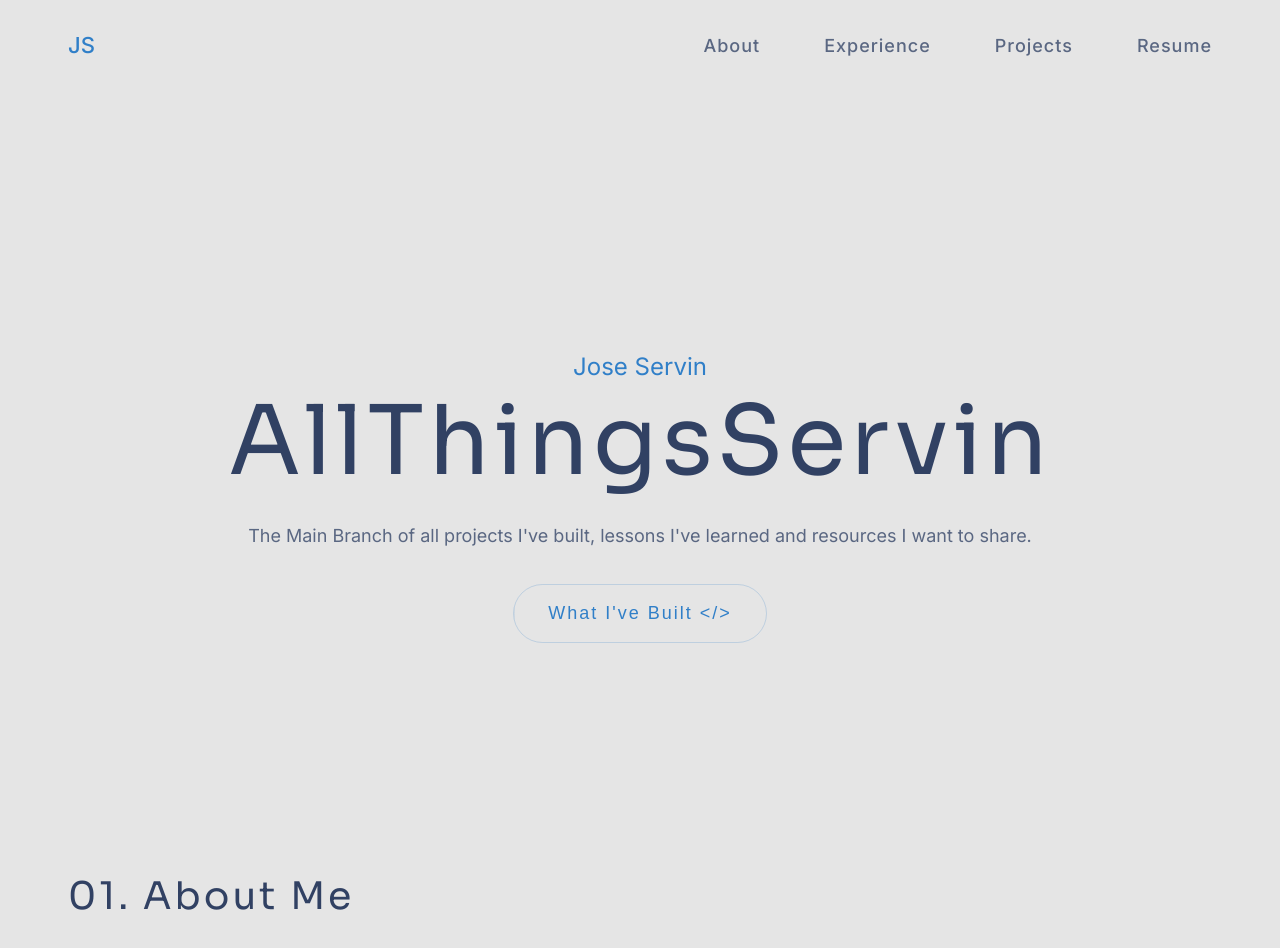
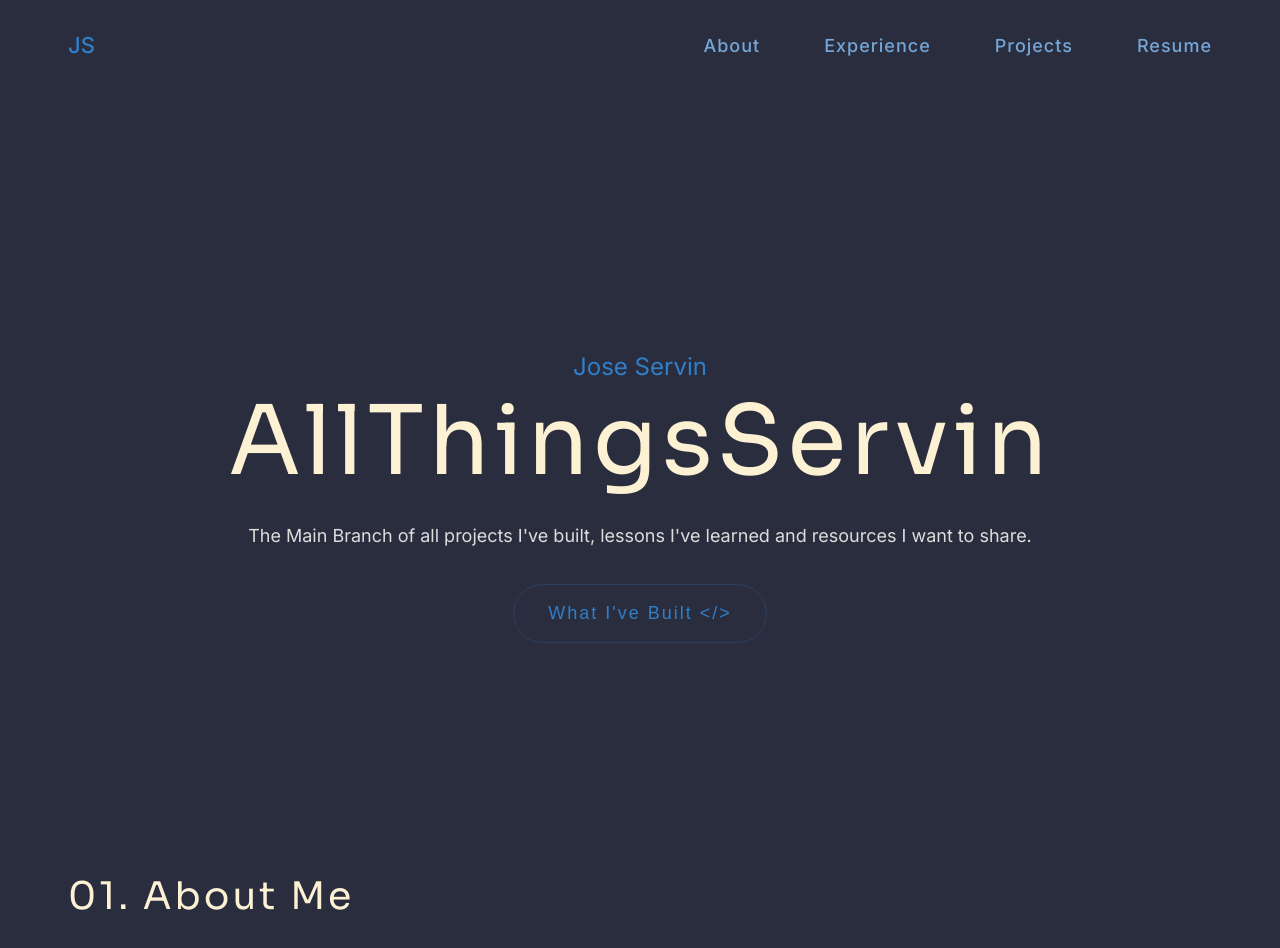
Before and after one commit to Jose-Servin/AllThingsServinV2, a plain HTML site: page index.html in a window 1280 px wide. Drawn offline with Linux system fonts and the light colour scheme.

Commit message:
testing new color pallet

```diff
--- a/styles.css
+++ b/styles.css
@@ -17,6 +17,7 @@ Light Blue: #3c6373
   --text-dark: #314163;
   --text-gray: #5a6782; /* #adbdcc */
   --text-white: #e5e5f7;
+  --text-light: #fdf1d4;
   --light-blue: #307fc8;
   --dark-blue: #0a2540;
   --bg-white: #ffffff;
@@ -52,7 +53,8 @@ html {
 body {
   font-family: var(--body-font);
   background-color: #e5e5e5;
-  color: var(--text-dark);
+  background-color: #2a2d3e;
+  color: var(--text-light);
   width: 100%;
   padding: var(--spacing-l) 0 0 0;
   display: flex;
@@ -219,6 +221,7 @@ p {
   font-weight: 500;
   font-size: 1.8rem;
   color: var(--text-gray);
+  color: #74a7d8;
 }
 
 .navbar-links a:hover {
@@ -267,6 +270,7 @@ p {
 #page-intro {
   font-size: 1.8rem;
   color: #5a6782;
+  color: #dddddd;
   margin-bottom: 3rem;
   font-weight: 400;
 }
```
